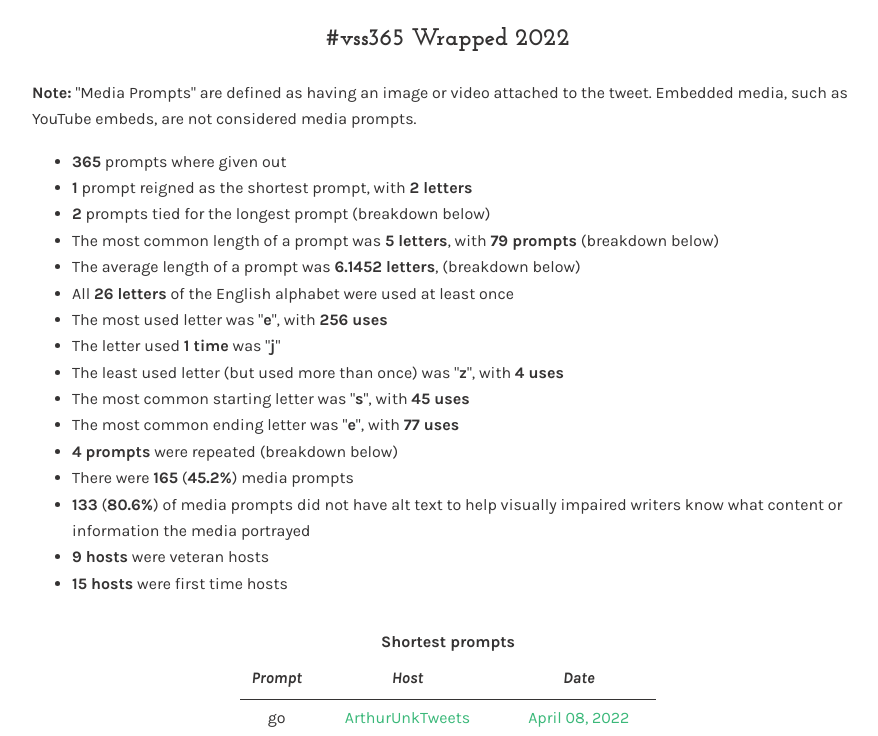
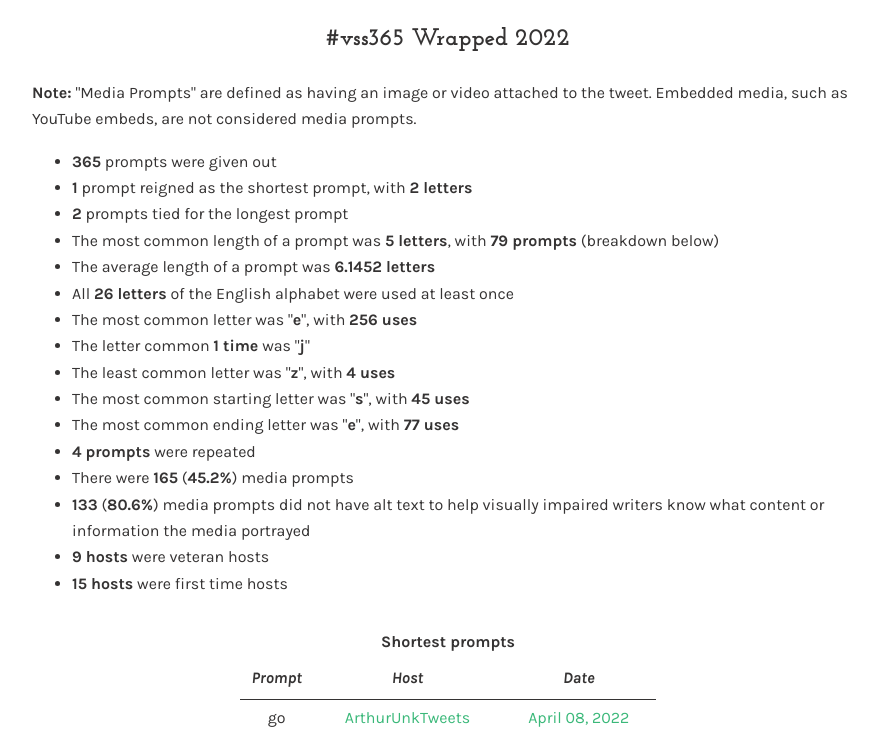
Before and after one commit to vss365today/web, a Flask app: template src/templates/stats/years/2022.html in a window 1280 px wide. Shown: the part 79-815 px from the top of the page, without its empty margins (192-1070 px from the left). Run offline with Flask 2, Linux system fonts and the light colour scheme; the template is opened without the code that fills it, so the values that code supplies are empty; parts of the project's set-up code (start-up, migrations or seed data) failed here and were passed over.

Commit message:
Tweak some phrasing

```diff
--- a/src/templates/stats/years/2016.html
+++ b/src/templates/stats/years/2016.html
@@ -12,14 +12,14 @@
       media, such as YouTube embeds, are not considered media prompts.</p>
 
     <ul>
-      <li><strong>119</strong> prompts where given out</li>
+      <li><strong>119</strong> prompts were given out</li>
       <li><strong>1</strong> prompt reigned as the shortest prompt, with <strong>3 letters</strong></li>
       <li><strong>1</strong> prompt reigned as the longest prompt, with <strong>26 letters</strong></li>
       <li>The most common length of a prompt was <strong>6 letters</strong>, with <strong>21 prompts</strong></li>
       <li>The average length of a prompt was <strong>7.8067 letters</strong></li>
       <li>All <strong>26 letters</strong> of the English alphabet were used at least once</li>
-      <li>The most used letter was "<strong>e</strong>", with <strong>99 uses</strong></li>
-      <li>There were <strong>2 letters</strong> that were used the least, but at least more than once (breakdown below)
+      <li>The most common letter was "<strong>e</strong>", with <strong>99 uses</strong></li>
+      <li>There were <strong>2 letters</strong> that were the least common (breakdown below)
       </li>
       <li>The most common starting letter was "<strong>s</strong>", with <strong>14 uses</strong></li>
       <li>There were <strong>3 letters</strong> that were the most common ending letter (breakdown below)</li>
--- a/src/templates/stats/years/2022.html
+++ b/src/templates/stats/years/2022.html
@@ -11,20 +11,20 @@
     <p><strong>Note:</strong> "Media Prompts" are defined as having an image or video attached to the tweet. Embedded media, such as YouTube embeds, are not considered media prompts.</p>
 
     <ul>
-      <li><strong>365</strong> prompts where given out</li>
+      <li><strong>365</strong> prompts were given out</li>
       <li><strong>1</strong> prompt reigned as the shortest prompt, with <strong>2 letters</strong></li>
-      <li><strong>2</strong> prompts tied for the longest prompt (breakdown below)</li>
+      <li><strong>2</strong> prompts tied for the longest prompt</li>
       <li>The most common length of a prompt was <strong>5 letters</strong>, with <strong>79 prompts</strong> (breakdown below)</li>
-      <li>The average length of a prompt was <strong>6.1452 letters</strong>, (breakdown below)</li>
+      <li>The average length of a prompt was <strong>6.1452 letters</strong></li>
       <li>All <strong>26 letters</strong> of the English alphabet were used at least once</li>
-      <li>The most used letter was "<strong>e</strong>", with <strong>256 uses</strong></li>
-      <li>The letter used <strong>1 time</strong> was "<strong>j</strong>"</li>
-      <li>The least used letter (but used more than once) was "<strong>z</strong>", with <strong>4 uses</strong></li>
+      <li>The most common letter was "<strong>e</strong>", with <strong>256 uses</strong></li>
+      <li>The letter common <strong>1 time</strong> was "<strong>j</strong>"</li>
+      <li>The least common letter was "<strong>z</strong>", with <strong>4 uses</strong></li>
       <li>The most common starting letter was "<strong>s</strong>", with <strong>45 uses</strong></li>
       <li>The most common ending letter was "<strong>e</strong>", with <strong>77 uses</strong></li>
-      <li><strong>4 prompts</strong> were repeated (breakdown below)</li>
+      <li><strong>4 prompts</strong> were repeated</li>
       <li>There were <strong>165</strong> (<strong>45.2%</strong>) media prompts</li>
-      <li><strong>133</strong> (<strong>80.6%</strong>) of media prompts did not have alt text to help visually impaired writers know what content or information the media portrayed</li>
+      <li><strong>133</strong> (<strong>80.6%</strong>) media prompts did not have alt text to help visually impaired writers know what content or information the media portrayed</li>
       <li><strong>9 hosts</strong> were veteran hosts</li>
       <li><strong>15 hosts</strong> were first time hosts</li>
     </ul>
```
